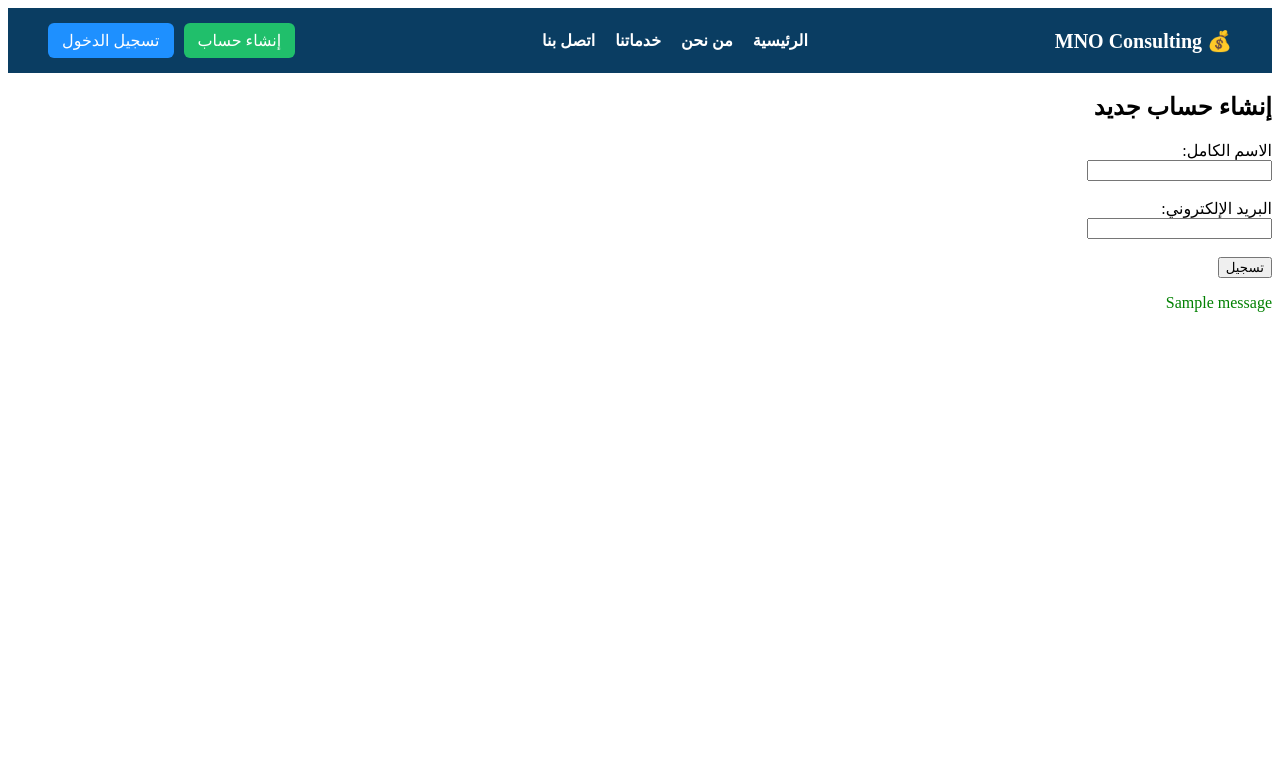
After one commit to Ghsa-star/mon, a Django app: page /accounts/register/ in a window 1280 px wide. The commit adds this page. Shown: the top 783 px of the page. Run offline with Django 5.2, Linux system fonts and the light colour scheme; tables that the repository leaves empty hold one stand-in row (values such as "Sample post"); one stand-in notice (Sample message) is shown.

Commit message:
وضعت وفعلت زرين تسجيل دخول

```diff
--- a/accounts_profiles/urls.py
+++ b/accounts_profiles/urls.py
@@ -1,5 +1,7 @@
 from django.urls import path
+from . import views
 
 urlpatterns = [
-    # روابط تطبيق الحسابات والملفات
+    path('register/', views.register_view, name='register'),
+    path('login/', views.login_view, name='login'),
 ]
--- a/accounts_profiles/views.py
+++ b/accounts_profiles/views.py
@@ -1,3 +1,33 @@
-from django.shortcuts import render
+from django.shortcuts import render, redirect
+from django.contrib import messages
+from .models import AccountProfile
 
-# Create your views here.
+# عرض نموذج إنشاء حساب
+def register_view(request):
+    if request.method == 'POST':
+        name = request.POST.get('name')
+        email = request.POST.get('email')
+
+        if AccountProfile.objects.filter(email=email).exists():
+            messages.error(request, "البريد الإلكتروني مستخدم من قبل.")
+        else:
+            AccountProfile.objects.create(name=name, email=email)
+            messages.success(request, "تم إنشاء الحساب بنجاح.")
+            return redirect('login')
+
+    return render(request, 'accounts_profiles/register.html')
+
+
+# عرض نموذج تسجيل الدخول
+def login_view(request):
+    if request.method == 'POST':
+        email = request.POST.get('email')
+
+        try:
+            user = AccountProfile.objects.get(email=email)
+            messages.success(request, f"مرحباً {user.name}!")
+            return redirect('home')  # تقدر تعدل الوجهة لاحقاً
+        except AccountProfile.DoesNotExist:
+            messages.error(request, "البريد الإلكتروني غير مسجل.")
+
+    return render(request, 'accounts_profiles/login.html')
--- /dev/null
+++ b/templates/accounts_profiles/register.html
@@ -0,0 +1,26 @@
+{% include 'header.html' %}
+
+<!DOCTYPE html>
+<html lang="ar" dir="rtl">
+<head>
+    <meta charset="UTF-8">
+    <title>إنشاء حساب</title>
+</head>
+<body>
+    <h2>إنشاء حساب جديد</h2>
+    <form method="POST">
+        {% csrf_token %}
+        <label>الاسم الكامل:</label><br>
+        <input type="text" name="name" required><br><br>
+
+        <label>البريد الإلكتروني:</label><br>
+        <input type="email" name="email" required><br><br>
+
+        <button type="submit">تسجيل</button>
+    </form>
+
+    {% for message in messages %}
+        <p style="color: green;">{{ message }}</p>
+    {% endfor %}
+</body>
+</html>
--- a/templates/header.html
+++ b/templates/header.html
@@ -10,6 +10,10 @@
         <li><a href="#">اتصل بنا</a></li>
       </ul>
     </nav>
+    <div class="auth-buttons">
+      <a href="/accounts/register/" class="btn register-btn">إنشاء حساب</a>
+      <a href="/accounts/login/" class="btn login-btn">تسجيل الدخول</a>
+    </div>
   </div>
 </header>
 
@@ -32,6 +36,8 @@ header {
   list-style: none;
   display: flex;
   gap: 20px;
+  margin: 0;
+  padding: 0;
 }
 .navbar ul li a {
   color: white;
@@ -41,4 +47,22 @@ header {
 .navbar ul li a:hover {
   color: #ffd32a;
 }
+.auth-buttons {
+  display: flex;
+  gap: 10px;
+}
+.auth-buttons .btn {
+  text-decoration: none;
+  color: white;
+  background: #1e90ff;
+  padding: 8px 14px;
+  border-radius: 6px;
+  transition: 0.3s;
+}
+.auth-buttons .register-btn {
+  background: #20bf6b;
+}
+.auth-buttons .btn:hover {
+  opacity: 0.8;
+}
 </style>
```
Also changed, not shown: templates/accounts_profiles/login.html (added, +23 -0 lines), templates/home.html (+118 -53 lines).
